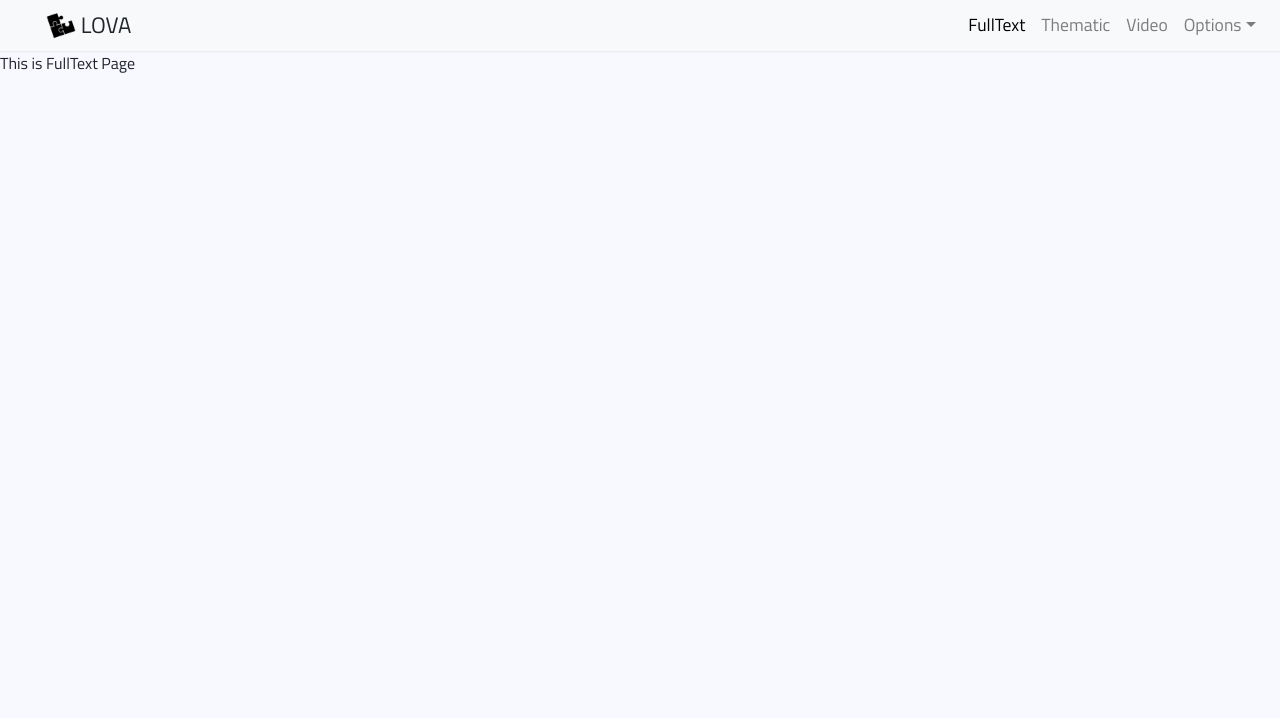
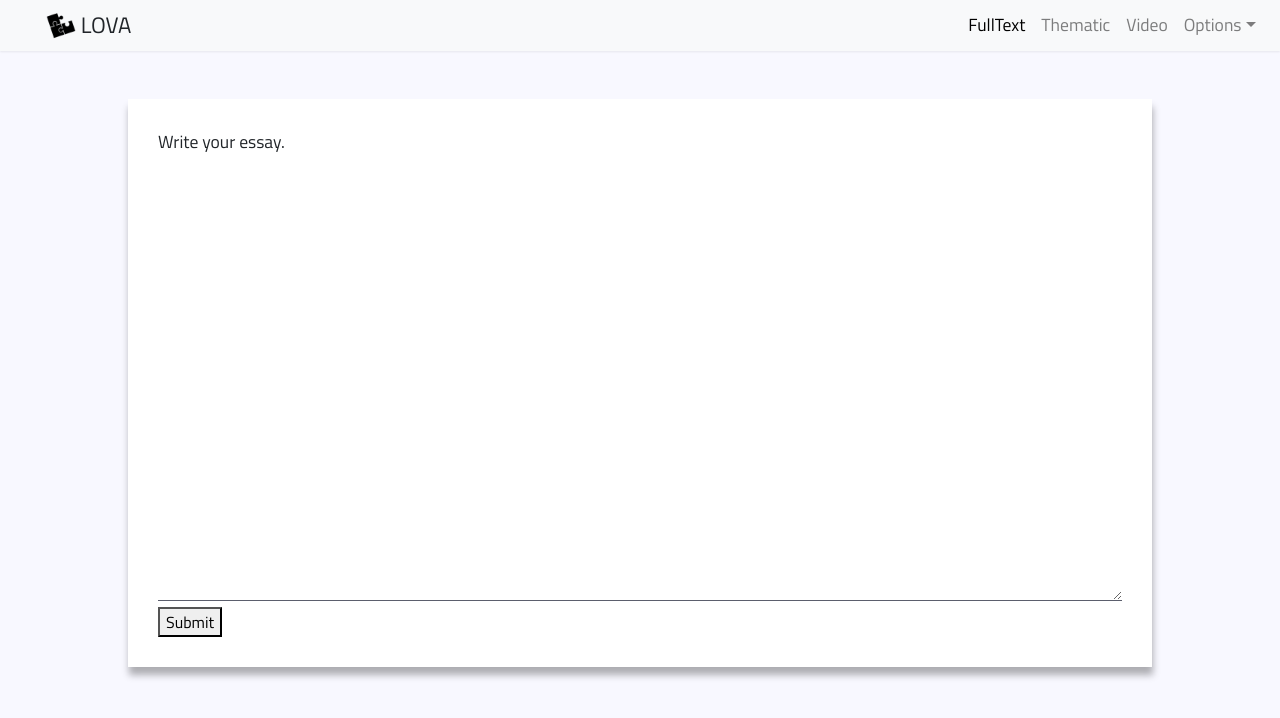
Before and after one commit to Seogeurim/lova-front, a React (Create React App) app: page /fulltext in a window 1280 px wide. Shown: the top 718 px of the page. Built offline with nearby package versions, Linux system fonts and the light colour scheme.

Commit message:
set FullTextPage

```diff
--- a/src/Pages/FullTextPage/FullTextPage.js
+++ b/src/Pages/FullTextPage/FullTextPage.js
@@ -3,6 +3,8 @@
 
 import React, { Component } from "react";
 import { NavBar } from "../../Components";
+import Textarea from "react-textarea-autosize";
+import { SubmitPage } from "..";
 
 const defaultProps = {};
 const propTypes = {};
@@ -10,17 +12,42 @@ const propTypes = {};
 class FullTextPage extends Component {
   constructor(props) {
     super(props);
-    this.state = {};
+    this.state = { paragraph: "", isSubmit: false };
   }
 
   render() {
+    const { paragraph, isSubmit } = this.state;
     return (
       <div>
         <NavBar isActive="fulltext" />
-        This is FullText Page
+        {isSubmit ? (
+          <SubmitPage inputText={paragraph} />
+        ) : (
+          <div className="inputArea">
+            <div className="inputArea__container">
+              <p className="inputArea__container__title">Write your essay.</p>
+              <Textarea
+                className="inputArea__container__input"
+                minRows={15}
+                maxRows={30}
+                onChange={e => this.handleParagraph(e)}
+              />
+              <div className="inputArea__container__footer">
+                <button onClick={this.handleSubmit}>Submit</button>
+              </div>
+            </div>
+          </div>
+        )}
       </div>
     );
   }
+  handleParagraph = e => {
+    this.setState({ paragraph: e.target.value });
+  };
+
+  handleSubmit = e => {
+    this.setState({ isSubmit: true });
+  };
 }
 
 FullTextPage.defaultProps = defaultProps;
```
